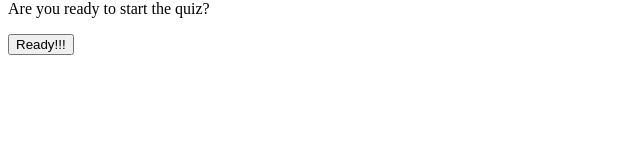
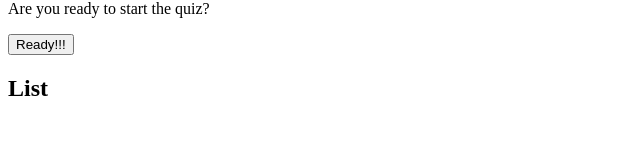
Before and after one commit to Objective-Enterprises/2024-09-21, a React (Create React App) app: page / in a window 1280 px wide. Shown: the part 151-300 px from the top of the page, without its empty margins (0-640 px from the left). Built offline with nearby package versions, Linux system fonts and the light colour scheme.

Commit message:
Add List

```diff
--- a/src/App.js
+++ b/src/App.js
@@ -1,4 +1,5 @@
 import Quiz from "./Quiz";
+import List from './List';
 import { useState } from "react";
 
 function App() {
@@ -12,6 +13,7 @@ function App() {
       <p>What is your name?</p>
       <input value={name} onChange={handleChange} />
       <Quiz />
+      <List />
     </>
   )
 }
--- /dev/null
+++ b/src/List.js
@@ -0,0 +1,13 @@
+export default function List () {
+  const answers = [
+    { first: 1, second: 5, answer: 6, correct: true },
+    { first: 3, second: 10, answer: 15, correct: false },
+    { first: 0, second: 0, answer: 0, correct: true }
+  ]
+
+  return (
+    <>
+      <h2>List</h2>
+    </>
+  )
+}
--- a/src/Question.js
+++ b/src/Question.js
@@ -13,13 +13,9 @@ export default function Question () {
 
   function handleSubmit (event) {
     event.preventDefault()
-    console.log('answer.current', answer.current)
     const total = first + second
-    console.log('total', total)
     const answerNumber = Number(answer.current)
-    console.log('answerNumber', answerNumber)
     const correct = answerNumber === total
-    console.log('correct', correct)
   }
   return (
     <form onSubmit={handleSubmit}>
```
